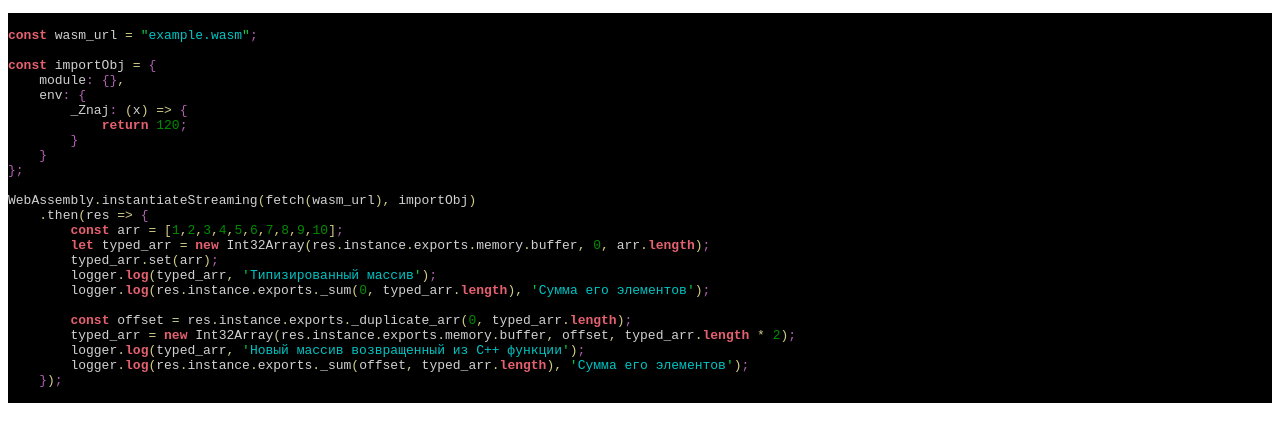
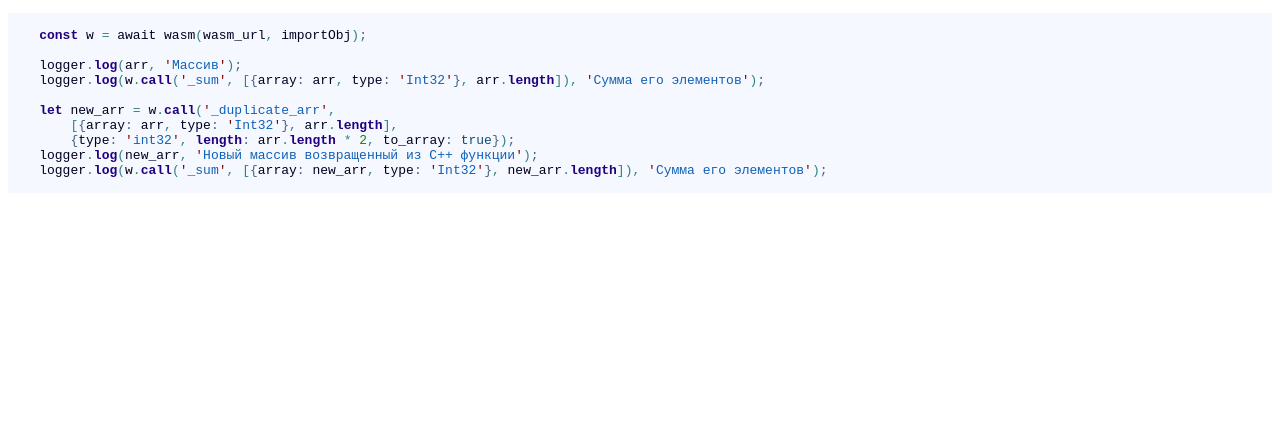
Before and after one commit to Daniel217D/Wasm-experiments, a website: page src/index.html in a window 1280 px wide. Drawn offline with Linux system fonts and the light colour scheme.

Commit message:
Update index.html

```diff
--- a/src/index.html
+++ b/src/index.html
@@ -6,35 +6,20 @@
 </head>
 <body>
 <div id="log" class="log"></div>
-<pre style='color:#d1d1d1;background:#000000;'>
+<pre style='color:#000020;background:#f6f8ff;'>
 
-<span style='color:#e66170; font-weight:bold; '>const</span> wasm_url <span style='color:#d2cd86; '>=</span> <span style='color:#02d045; '>"</span><span style='color:#00c4c4; '>example.wasm</span><span style='color:#02d045; '>"</span><span style='color:#b060b0; '>;</span>
+    <span style='color:#200080; font-weight:bold; '>const</span> w <span style='color:#308080; '>=</span> await wasm<span style='color:#308080; '>(</span>wasm_url<span style='color:#308080; '>,</span> importObj<span style='color:#308080; '>)</span><span style='color:#406080; '>;</span>
 
-<span style='color:#e66170; font-weight:bold; '>const</span> importObj <span style='color:#d2cd86; '>=</span> <span style='color:#b060b0; '>{</span>
-    module<span style='color:#b060b0; '>:</span> <span style='color:#b060b0; '>{</span><span style='color:#b060b0; '>}</span><span style='color:#d2cd86; '>,</span>
-    env<span style='color:#b060b0; '>:</span> <span style='color:#b060b0; '>{</span>
-        _Znaj<span style='color:#b060b0; '>:</span> <span style='color:#d2cd86; '>(</span>x<span style='color:#d2cd86; '>)</span> <span style='color:#d2cd86; '>=</span><span style='color:#d2cd86; '>></span> <span style='color:#b060b0; '>{</span>
-            <span style='color:#e66170; font-weight:bold; '>return</span> <span style='color:#008c00; '>120</span><span style='color:#b060b0; '>;</span>
-        <span style='color:#b060b0; '>}</span>
-    <span style='color:#b060b0; '>}</span>
-<span style='color:#b060b0; '>}</span><span style='color:#b060b0; '>;</span>
+    logger<span style='color:#308080; '>.</span><span style='color:#200080; font-weight:bold; '>log</span><span style='color:#308080; '>(</span>arr<span style='color:#308080; '>,</span> <span style='color:#800000; '>'</span><span style='color:#1060b6; '>Маccив</span><span style='color:#800000; '>'</span><span style='color:#308080; '>)</span><span style='color:#406080; '>;</span>
+    logger<span style='color:#308080; '>.</span><span style='color:#200080; font-weight:bold; '>log</span><span style='color:#308080; '>(</span>w<span style='color:#308080; '>.</span><span style='color:#200080; font-weight:bold; '>call</span><span style='color:#308080; '>(</span><span style='color:#800000; '>'</span><span style='color:#1060b6; '>_sum</span><span style='color:#800000; '>'</span><span style='color:#308080; '>,</span> <span style='color:#308080; '>[</span><span style='color:#406080; '>{</span>array<span style='color:#406080; '>:</span> arr<span style='color:#308080; '>,</span> type<span style='color:#406080; '>:</span> <span style='color:#800000; '>'</span><span style='color:#1060b6; '>Int32</span><span style='color:#800000; '>'</span><span style='color:#406080; '>}</span><span style='color:#308080; '>,</span> arr<span style='color:#308080; '>.</span><span style='color:#200080; font-weight:bold; '>length</span><span style='color:#308080; '>]</span><span style='color:#308080; '>)</span><span style='color:#308080; '>,</span> <span style='color:#800000; '>'</span><span style='color:#1060b6; '>Сумма его элементов</span><span style='color:#800000; '>'</span><span style='color:#308080; '>)</span><span style='color:#406080; '>;</span>
 
-WebAssembly<span style='color:#d2cd86; '>.</span>instantiateStreaming<span style='color:#d2cd86; '>(</span>fetch<span style='color:#d2cd86; '>(</span>wasm_url<span style='color:#d2cd86; '>)</span><span style='color:#d2cd86; '>,</span> importObj<span style='color:#d2cd86; '>)</span>
-    <span style='color:#d2cd86; '>.</span>then<span style='color:#d2cd86; '>(</span>res <span style='color:#d2cd86; '>=</span><span style='color:#d2cd86; '>></span> <span style='color:#b060b0; '>{</span>
-        <span style='color:#e66170; font-weight:bold; '>const</span> arr <span style='color:#d2cd86; '>=</span> <span style='color:#d2cd86; '>[</span><span style='color:#008c00; '>1</span><span style='color:#d2cd86; '>,</span><span style='color:#008c00; '>2</span><span style='color:#d2cd86; '>,</span><span style='color:#008c00; '>3</span><span style='color:#d2cd86; '>,</span><span style='color:#008c00; '>4</span><span style='color:#d2cd86; '>,</span><span style='color:#008c00; '>5</span><span style='color:#d2cd86; '>,</span><span style='color:#008c00; '>6</span><span style='color:#d2cd86; '>,</span><span style='color:#008c00; '>7</span><span style='color:#d2cd86; '>,</span><span style='color:#008c00; '>8</span><span style='color:#d2cd86; '>,</span><span style='color:#008c00; '>9</span><span style='color:#d2cd86; '>,</span><span style='color:#008c00; '>10</span><span style='color:#d2cd86; '>]</span><span style='color:#b060b0; '>;</span>
-        <span style='color:#e66170; font-weight:bold; '>let</span> typed_arr <span style='color:#d2cd86; '>=</span> <span style='color:#e66170; font-weight:bold; '>new</span> Int32Array<span style='color:#d2cd86; '>(</span>res<span style='color:#d2cd86; '>.</span>instance<span style='color:#d2cd86; '>.</span>exports<span style='color:#d2cd86; '>.</span>memory<span style='color:#d2cd86; '>.</span>buffer<span style='color:#d2cd86; '>,</span> <span style='color:#008c00; '>0</span><span style='color:#d2cd86; '>,</span> arr<span style='color:#d2cd86; '>.</span><span style='color:#e66170; font-weight:bold; '>length</span><span style='color:#d2cd86; '>)</span><span style='color:#b060b0; '>;</span>
-        typed_arr<span style='color:#d2cd86; '>.</span>set<span style='color:#d2cd86; '>(</span>arr<span style='color:#d2cd86; '>)</span><span style='color:#b060b0; '>;</span>
-        logger<span style='color:#d2cd86; '>.</span><span style='color:#e66170; font-weight:bold; '>log</span><span style='color:#d2cd86; '>(</span>typed_arr<span style='color:#d2cd86; '>,</span> <span style='color:#02d045; '>'</span><span style='color:#00c4c4; '>Типизированный маccив</span><span style='color:#02d045; '>'</span><span style='color:#d2cd86; '>)</span><span style='color:#b060b0; '>;</span>
-        logger<span style='color:#d2cd86; '>.</span><span style='color:#e66170; font-weight:bold; '>log</span><span style='color:#d2cd86; '>(</span>res<span style='color:#d2cd86; '>.</span>instance<span style='color:#d2cd86; '>.</span>exports<span style='color:#d2cd86; '>.</span>_sum<span style='color:#d2cd86; '>(</span><span style='color:#008c00; '>0</span><span style='color:#d2cd86; '>,</span> typed_arr<span style='color:#d2cd86; '>.</span><span style='color:#e66170; font-weight:bold; '>length</span><span style='color:#d2cd86; '>)</span><span style='color:#d2cd86; '>,</span> <span style='color:#02d045; '>'</span><span style='color:#00c4c4; '>Сумма его элементов</span><span style='color:#02d045; '>'</span><span style='color:#d2cd86; '>)</span><span style='color:#b060b0; '>;</span>
-
-        <span style='color:#e66170; font-weight:bold; '>const</span> offset <span style='color:#d2cd86; '>=</span> res<span style='color:#d2cd86; '>.</span>instance<span style='color:#d2cd86; '>.</span>exports<span style='color:#d2cd86; '>.</span>_duplicate_arr<span style='color:#d2cd86; '>(</span><span style='color:#008c00; '>0</span><span style='color:#d2cd86; '>,</span> typed_arr<span style='color:#d2cd86; '>.</span><span style='color:#e66170; font-weight:bold; '>length</span><span style='color:#d2cd86; '>)</span><span style='color:#b060b0; '>;</span>
-        typed_arr <span style='color:#d2cd86; '>=</span> <span style='color:#e66170; font-weight:bold; '>new</span> Int32Array<span style='color:#d2cd86; '>(</span>res<span style='color:#d2cd86; '>.</span>instance<span style='color:#d2cd86; '>.</span>exports<span style='color:#d2cd86; '>.</span>memory<span style='color:#d2cd86; '>.</span>buffer<span style='color:#d2cd86; '>,</span> offset<span style='color:#d2cd86; '>,</span> typed_arr<span style='color:#d2cd86; '>.</span><span style='color:#e66170; font-weight:bold; '>length</span> <span style='color:#d2cd86; '>*</span> <span style='color:#008c00; '>2</span><span style='color:#d2cd86; '>)</span><span style='color:#b060b0; '>;</span>
-        logger<span style='color:#d2cd86; '>.</span><span style='color:#e66170; font-weight:bold; '>log</span><span style='color:#d2cd86; '>(</span>typed_arr<span style='color:#d2cd86; '>,</span> <span style='color:#02d045; '>'</span><span style='color:#00c4c4; '>Новый массив возвращенный из C++ функции</span><span style='color:#02d045; '>'</span><span style='color:#d2cd86; '>)</span><span style='color:#b060b0; '>;</span>
-        logger<span style='color:#d2cd86; '>.</span><span style='color:#e66170; font-weight:bold; '>log</span><span style='color:#d2cd86; '>(</span>res<span style='color:#d2cd86; '>.</span>instance<span style='color:#d2cd86; '>.</span>exports<span style='color:#d2cd86; '>.</span>_sum<span style='color:#d2cd86; '>(</span>offset<span style='color:#d2cd86; '>,</span> typed_arr<span style='color:#d2cd86; '>.</span><span style='color:#e66170; font-weight:bold; '>length</span><span style='color:#d2cd86; '>)</span><span style='color:#d2cd86; '>,</span> <span style='color:#02d045; '>'</span><span style='color:#00c4c4; '>Сумма его элементов</span><span style='color:#02d045; '>'</span><span style='color:#d2cd86; '>)</span><span style='color:#b060b0; '>;</span>
-    <span style='color:#b060b0; '>}</span><span style='color:#d2cd86; '>)</span><span style='color:#b060b0; '>;</span>
+    <span style='color:#200080; font-weight:bold; '>let</span> new_arr <span style='color:#308080; '>=</span> w<span style='color:#308080; '>.</span><span style='color:#200080; font-weight:bold; '>call</span><span style='color:#308080; '>(</span><span style='color:#800000; '>'</span><span style='color:#1060b6; '>_duplicate_arr</span><span style='color:#800000; '>'</span><span style='color:#308080; '>,</span>
+        <span style='color:#308080; '>[</span><span style='color:#406080; '>{</span>array<span style='color:#406080; '>:</span> arr<span style='color:#308080; '>,</span> type<span style='color:#406080; '>:</span> <span style='color:#800000; '>'</span><span style='color:#1060b6; '>Int32</span><span style='color:#800000; '>'</span><span style='color:#406080; '>}</span><span style='color:#308080; '>,</span> arr<span style='color:#308080; '>.</span><span style='color:#200080; font-weight:bold; '>length</span><span style='color:#308080; '>]</span><span style='color:#308080; '>,</span>
+        <span style='color:#406080; '>{</span>type<span style='color:#406080; '>:</span> <span style='color:#800000; '>'</span><span style='color:#1060b6; '>int32</span><span style='color:#800000; '>'</span><span style='color:#308080; '>,</span> <span style='color:#200080; font-weight:bold; '>length</span><span style='color:#406080; '>:</span> arr<span style='color:#308080; '>.</span><span style='color:#200080; font-weight:bold; '>length</span> <span style='color:#308080; '>*</span> <span style='color:#008c00; '>2</span><span style='color:#308080; '>,</span> to_array<span style='color:#406080; '>:</span> <span style='color:#0f4d75; '>true</span><span style='color:#406080; '>}</span><span style='color:#308080; '>)</span><span style='color:#406080; '>;</span>
+    logger<span style='color:#308080; '>.</span><span style='color:#200080; font-weight:bold; '>log</span><span style='color:#308080; '>(</span>new_arr<span style='color:#308080; '>,</span> <span style='color:#800000; '>'</span><span style='color:#1060b6; '>Новый массив возвращенный из C++ функции</span><span style='color:#800000; '>'</span><span style='color:#308080; '>)</span><span style='color:#406080; '>;</span>
+    logger<span style='color:#308080; '>.</span><span style='color:#200080; font-weight:bold; '>log</span><span style='color:#308080; '>(</span>w<span style='color:#308080; '>.</span><span style='color:#200080; font-weight:bold; '>call</span><span style='color:#308080; '>(</span><span style='color:#800000; '>'</span><span style='color:#1060b6; '>_sum</span><span style='color:#800000; '>'</span><span style='color:#308080; '>,</span> <span style='color:#308080; '>[</span><span style='color:#406080; '>{</span>array<span style='color:#406080; '>:</span> new_arr<span style='color:#308080; '>,</span> type<span style='color:#406080; '>:</span> <span style='color:#800000; '>'</span><span style='color:#1060b6; '>Int32</span><span style='color:#800000; '>'</span><span style='color:#406080; '>}</span><span style='color:#308080; '>,</span> new_arr<span style='color:#308080; '>.</span><span style='color:#200080; font-weight:bold; '>length</span><span style='color:#308080; '>]</span><span style='color:#308080; '>)</span><span style='color:#308080; '>,</span> <span style='color:#800000; '>'</span><span style='color:#1060b6; '>Сумма его элементов</span><span style='color:#800000; '>'</span><span style='color:#308080; '>)</span><span style='color:#406080; '>;</span>
 
 </pre>
-<!--Created using ToHtml.com on 2020-11-07 10:44:34 UTC -->
 <script id="wasm" src="./test.wasm" type="application/wasm"></script>
 <script src="./index.js"></script>
 </body>
```
